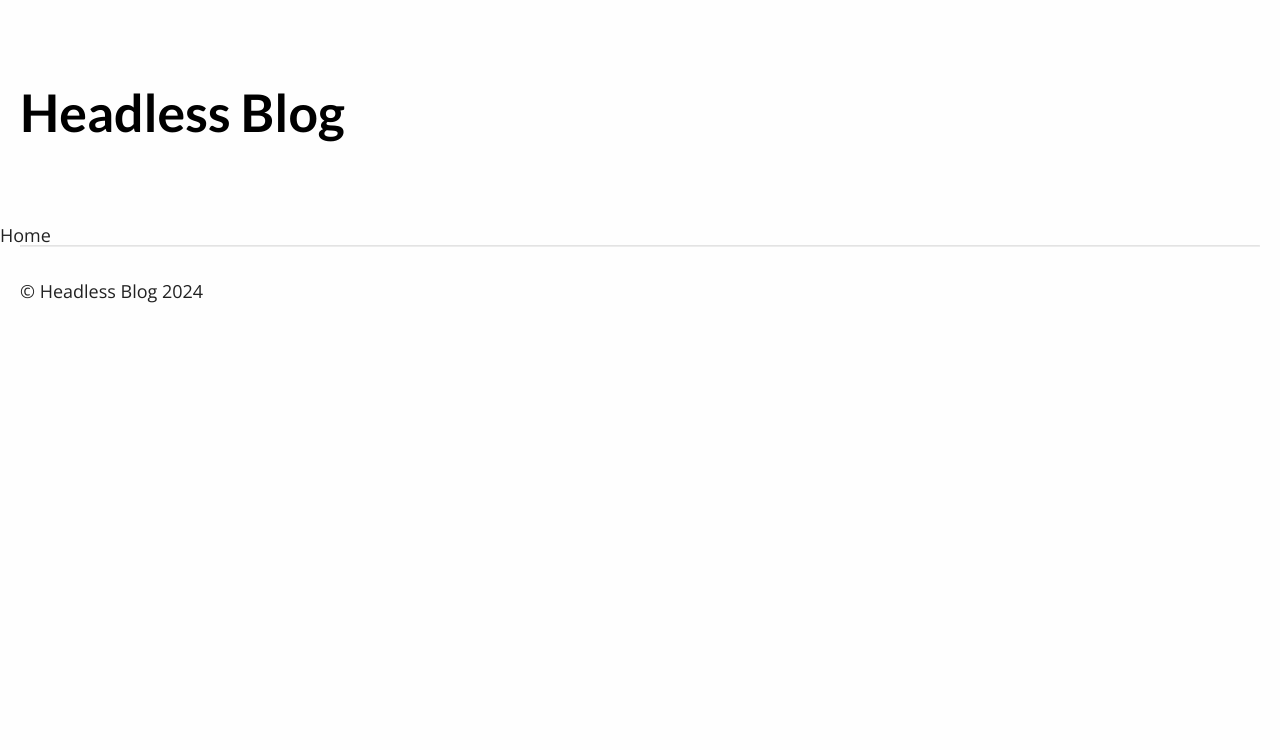
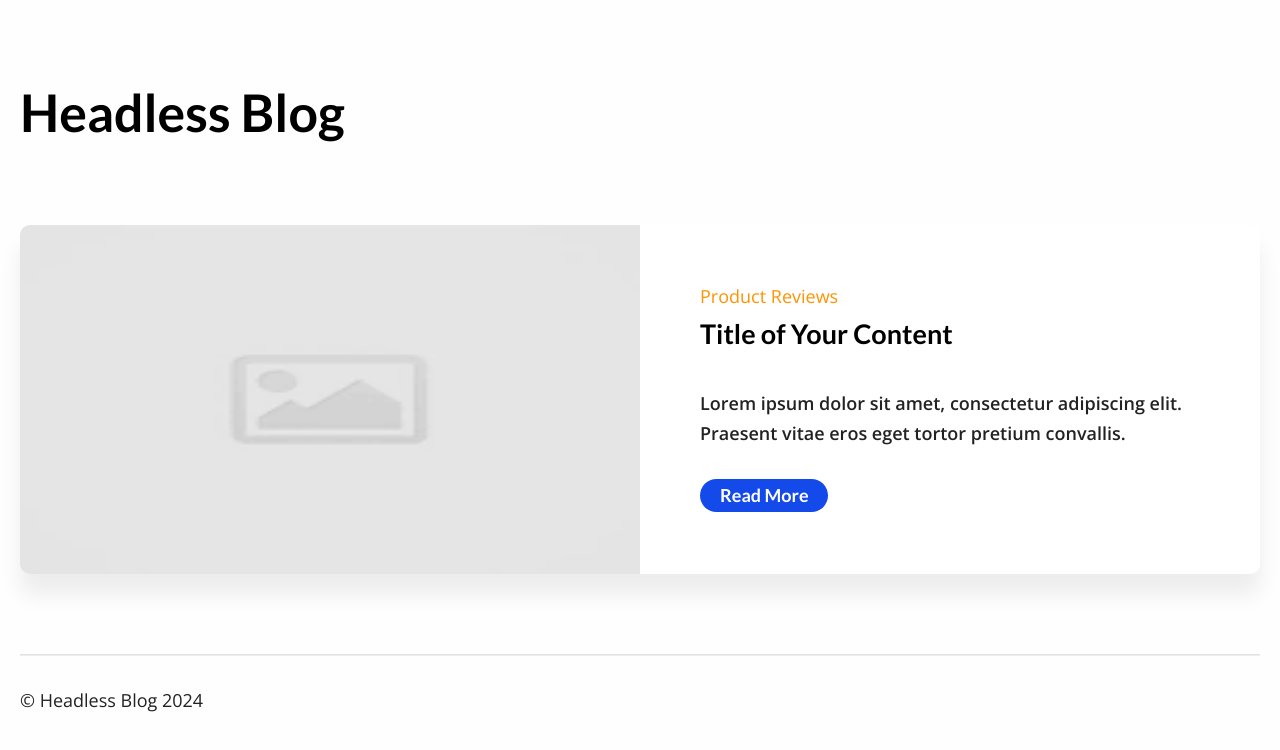
Before and after one commit to VincentCastig/headless-blog, a Next.js app: page / in a window 1280 px wide. Shown: the top 750 px of the page. Built offline with nearby package versions, Linux system fonts and the light colour scheme.

Commit message:
Add card component

```diff
--- a/src/app/page.js
+++ b/src/app/page.js
@@ -1,5 +1,9 @@
+import Card from "@/components/card/card";
+
 const Home = () => (
-  <div>Home</div>
+  <div className="container pb-80">
+    <Card />
+  </div>
 );
 
 export default Home;
--- a/src/app/styles/styles.scss
+++ b/src/app/styles/styles.scss
@@ -3,3 +3,4 @@
 @import 'grid';
 @import 'typography';
 @import 'utils/spacing';
+@import 'utils/colors';
--- /dev/null
+++ b/src/app/styles/utils/colors.scss
@@ -0,0 +1,3 @@
+.c-orange {
+    color: #ff9300
+}
--- a/src/app/styles/utils/spacing.scss
+++ b/src/app/styles/utils/spacing.scss
@@ -17,7 +17,7 @@ $paddingBottom: 80; // You can add more values separated by commas, e.g., 80, 10
     }
 }
 
-$marginBottom: 30; // You can add more values separated by commas, e.g., 80, 100, 120
+$marginBottom: 30, 10, 20; // You can add more values separated by commas, e.g., 80, 100, 120
 
 // Iterate through each value in the list
 @each $mb in $marginBottom {
--- /dev/null
+++ b/src/components/button/button.js
@@ -0,0 +1,15 @@
+import Link from 'next/link';
+import styles from './button.module.scss';
+
+const Button = ({ href, children, icon }) => {
+    if (href) {
+        return <Link href={href} className={styles.button}>{children}</Link>
+    }
+  return (
+    <button href={href} className={styles.button}>
+      {children}
+    </button>
+  );
+};
+
+export default Button;
--- /dev/null
+++ b/src/components/button/button.module.scss
@@ -0,0 +1,20 @@
+.button{
+    display: inline-flex;
+    gap: 0.555rem;
+    align-items: center;
+    padding: 0.555rem 1.111rem;
+    font-family: var(--font-lato);
+    font-weight: 600;
+  border-radius: 100px;
+  background-color: #154aea;
+  color: #fff;
+  text-decoration: none; /* Reset text decoration */
+  line-height: 0.75;
+  border: none; /* Reset border for button element */
+  width: max-content;
+  transition: background-color 0.2s ease;
+}
+
+.button:hover {
+    background-color: darkblue; /* Darker shade on hover */
+  }
--- /dev/null
+++ b/src/components/card/card.js
@@ -0,0 +1,30 @@
+import Image from 'next/image';
+import styles from './card.module.scss';
+import Button from '../button/button';
+// import { iconTypes } from '../ButtonIcon/ButtonIcon';
+
+
+const Card = ({buttonHref, buttonText}) => {
+  return (
+    <div className={`${styles.card}`}>
+      <div className={styles.cardImageWrap}>
+        <div className={styles.cardImage}>
+          <Image src={'/download.png'}
+        alt='Placeholder Image'
+        fill={true} />
+        </div>
+      </div>
+      <div className={styles.cardContent}>
+        <div className={`${styles.label} h6 mb-10 c-orange`}>Product Reviews</div>
+        <h3 className={`${styles.cardTitle} h3 mb-20`}>Title of Your Content</h3>
+        <p className={styles.summary}>Lorem ipsum dolor sit amet, consectetur adipiscing elit. Praesent vitae eros eget tortor pretium convallis.
+        </p>
+          <Button href={buttonHref}>
+            Read More
+          </Button>
+      </div>
+    </div>
+  );
+};
+
+export default Card;
--- /dev/null
+++ b/src/components/card/card.module.scss
@@ -0,0 +1,59 @@
+.card {
+    display: flex;
+    flex-direction: row;
+    gap: 30px;
+    border-radius: 10px;
+    overflow: hidden;
+    box-shadow: 0 21px 21px rgba(0, 0, 0, 0.07); // Adjusted shadow according to provided description
+    background-color: #fff;
+  }
+
+  .cardImageWrap {
+    flex: 1; // Flex-grow to fill available space
+    min-width: 50%;
+    display: flex;
+  }
+
+  .cardImage {
+    position: relative;
+    width: 100%;
+    aspect-ratio: 16 / 9;
+    min-height: 100%;
+
+    Image {
+        object-fit: cover;
+      }
+  }
+
+  .cardContent {
+    flex: 1; // Flex-grow to fill available space
+    display: flex;
+    flex-direction: column;
+    justify-content: center;
+    padding: 30px;
+    background-color: #fff;
+  }
+
+
+
+  .cardTitle {
+    font-size: 1.5rem; // Equivalent to H3
+    font-weight: bold;
+    margin-bottom: 20px; // Added bottom margin
+  }
+
+  .cardText {
+    font-size: 1rem;
+    line-height: 1.5;
+    color: #333;
+  }
+
+  .cardHeading {
+    font-size: 1.125rem; // Equivalent to H6
+    margin-bottom: 10px;
+    color: orange; // Placeholder color
+  }
+
+  .summary{
+    font-weight: 600;
+  }
```
Also changed, not shown: public/download.png (added), src/components/button-icon.js (added), src/components/button.js (added), src/components/card.js (deleted).
